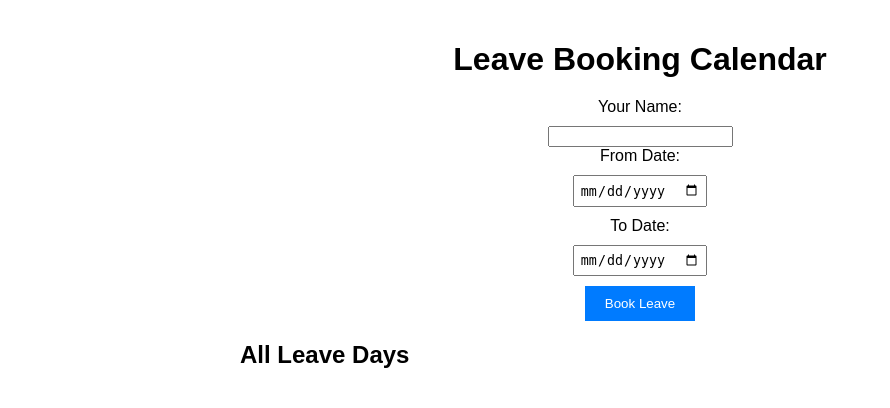
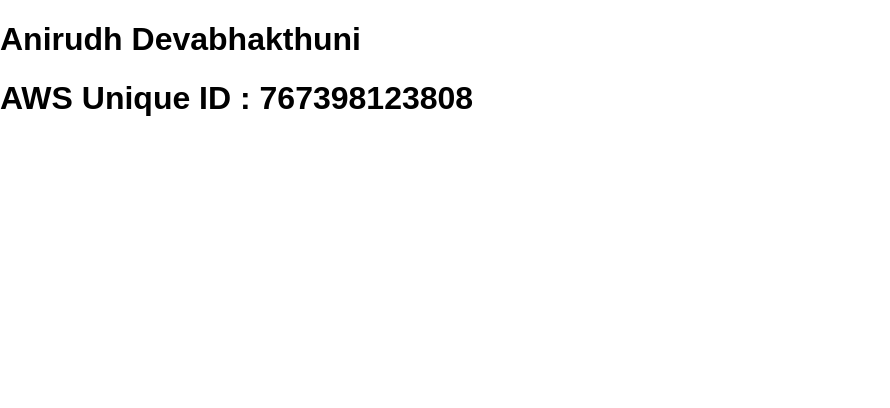
Before and after one commit to WesleyGeorge91/AnirudhD, a Flask app: page / in a window 1280 px wide. Shown: the top 408 px of the page, without its empty margins (0-890 px from the left). Run offline with Flask 3, Linux system fonts and the light colour scheme; data that the repository does not hold is empty.

Commit message:
htmlcommits

```diff
--- a/app/static/style.css
+++ b/app/static/style.css
@@ -5,44 +5,12 @@
     padding: 0;
 }
 
-.container {
-    max-width: 800px;
-    margin: 0 auto;
-    padding: 20px;
+/* Adding a background image to an element */
+.background-element {
+    background-image: url('../images/Anirudh.jpg');
+    background-size: cover;  /* Cover the entire area of the container */
+    background-position: center;  /* Center the background image */
+    background-repeat: no-repeat;  /* Do not repeat the image */
+    height: 500px;  /* Set a specific height */
+    width: 100%;  /* Adjust the width as needed */
 }
-
-h1 {
-    text-align: center;
-    margin-bottom: 20px;
-}
-
-/* Form styles */
-form {
-    display: flex;
-    flex-direction: column;
-    align-items: center;
-    margin-bottom: 20px;
-}
-
-form label {
-    margin-bottom: 10px;
-}
-
-form input[type="date"] {
-    padding: 5px;
-    margin-bottom: 10px;
-}
-
-form input[type="submit"] {
-    padding: 10px 20px;
-    background-color: #007BFF;
-    color: #fff;
-    border: none;
-    cursor: pointer;
-}
-
-/* Calendar styles */
-#calendar {
-    margin: 0 auto;
-    max-width: 800px;
-}
--- a/app/templates/base.html
+++ b/app/templates/base.html
@@ -1,7 +1,7 @@
 <!DOCTYPE html>
 <html>
 <head>
-    <title>Leave Booking Calendar</title>
+    <title>Name : Anirudh Devabhakthuni</title>
     <link rel="stylesheet" href="{{ url_for('static', filename='style.css') }}">
 </head>
 <body>
--- a/app/templates/index.html
+++ b/app/templates/index.html
@@ -1,71 +1,10 @@
 {% extends "base.html" %}
 
 {% block content %}
-    <h1>Leave Booking Calendar</h1>
-
-    <form method="post">
-        <label for="user_name">Your Name:</label>
-        <input type="text" id="user_name" name="user_name" required>
-
-        <label for="from_date">From Date:</label>
-        <input type="date" id="from_date" name="from_date" required>
-
-        <label for="to_date">To Date:</label>
-        <input type="date" id="to_date" name="to_date" required>
-
-        <input type="submit" value="Book Leave">
-    </form>
+    <h1>Anirudh Devabhakthuni</h1>
+    <h1>AWS Unique ID : 767398123808 </h1>
 
     <!-- Display the calendar -->
-    <div id="calendar"></div>
 
-    <h2>All Leave Days</h2>
-    <ul>
-        {% for leave_day in leave_days %}
-        <li>
-            {{ leave_day['from_date'] }} to {{ leave_day['to_date'] }} - Booked by {{ leave_day['name'] }}
-            <form method="post" action="{{ url_for('delete_leave',leave_id=leave_day['leave_id']) }}" style="display: inline;">
-                <input type="submit" value="Delete">
-            </form>
-        </li>
-        {% endfor %}
-    </ul>
-
-    <script>
-        $(document).ready(function() {
-            $('#calendar').fullCalendar({
-                events: [
-                    {% for leave_day in leave_days %}
-                    {
-                        title: 'Leave - '+ '{{ leave_day["name"] }}',
-                        start: '{{ leave_day["from_date"] }}',
-                        end: '{{ leave_day["to_date"] }}',
-                        extendedProps: { user: '{{ leave_day["name"] }}' }
-                    },
-                    {% endfor %}
-                ],
-                header: {
-                    left: 'prev,next today',
-                    center: 'title',
-                    right: 'month,agendaWeek,agendaDay'
-                },
-                selectable: true,
-                select: function(info) {
-                    var fromDate = info.startStr;
-                    var toDate = info.endStr;
-                    var userName = $('#user_name').val(); // Get the user name from the input field
-                    $.post('/book_leave', {from_date: fromDate, to_date: toDate, user_name: userName});
-                    $('#calendar').fullCalendar('renderEvent', {
-                        title: 'Leave',
-                        start: info.start,
-                        end: info.end,
-                        allDay: info.allDay,
-                        extendedProps: { user: userName }
-                    }, true);
-                },
-
-            });
-        });
-    </script>
 
 {% endblock %}
```
